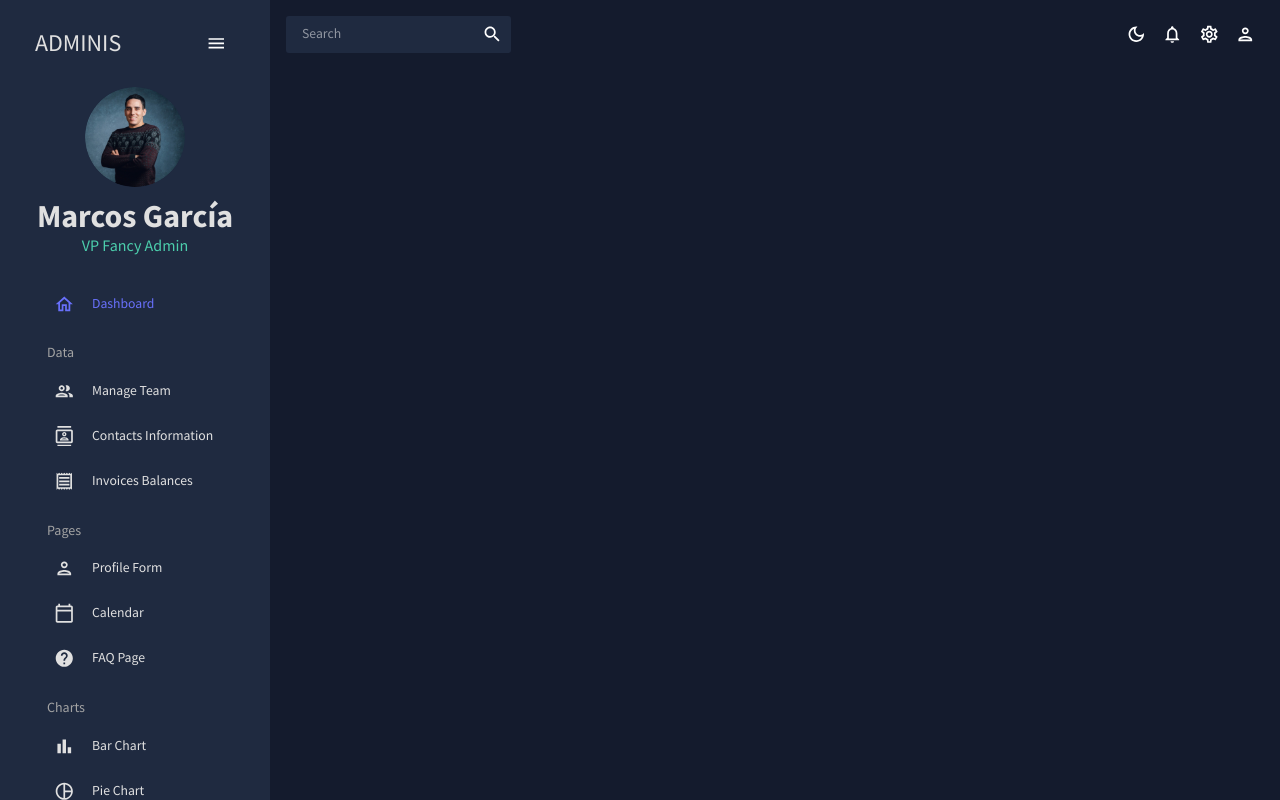
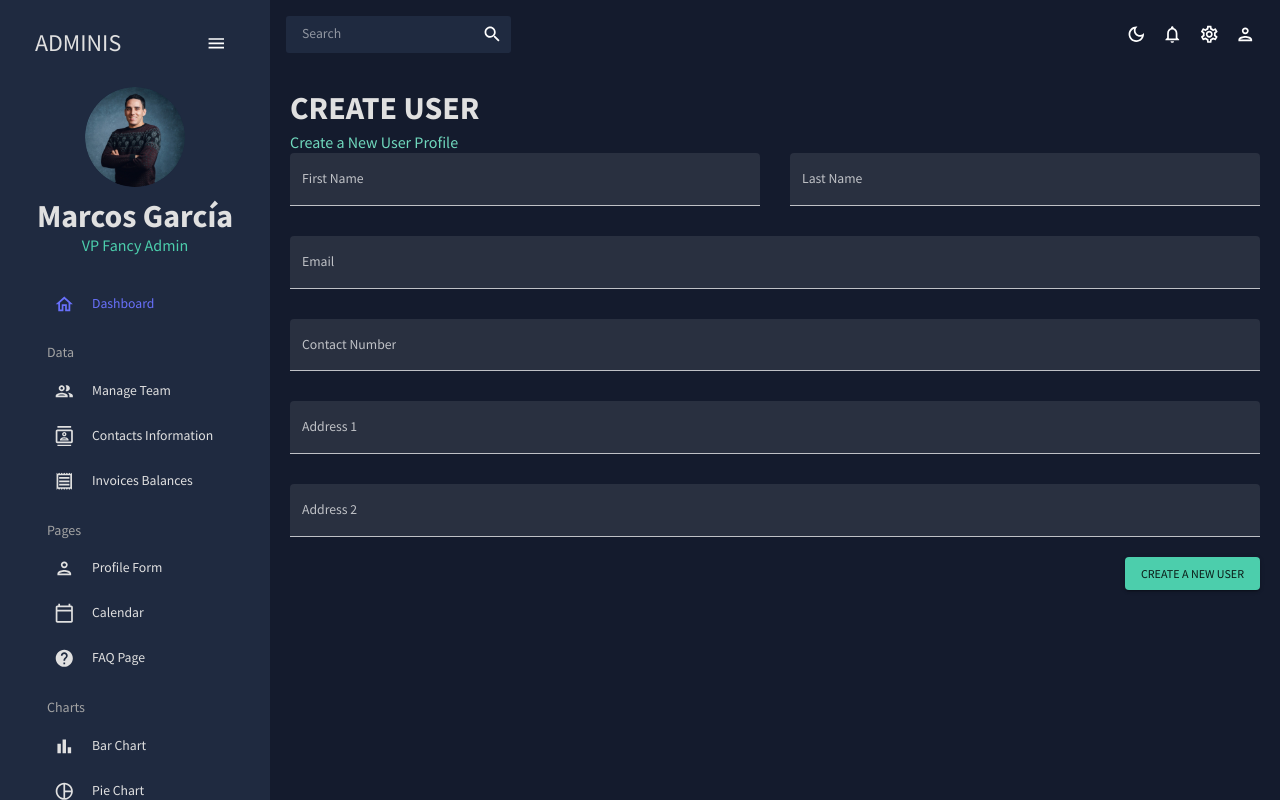
Before and after one commit to garciamarcoss/Admin-Dashboard-App, a React (Create React App) app: page /form in a window 1280 px wide. Built offline with nearby package versions, Linux system fonts and the light colour scheme.

Commit message:
form pages created

```diff
--- a/src/App.js
+++ b/src/App.js
@@ -8,7 +8,7 @@ import { Team } from "./scenes/team/Team";
 import {Invoices} from "./scenes/invoices/Invoices";
 import { Contacts } from "./scenes/contacts/Contacts";
 // import {Bar} from "./scenes/Bar";
-// import {Form} from "./scenes/Form";
+import {Form} from "./scenes/form/Form";
 // import {Line} from "./scenes/Line";
 // import {Pie} from "./scenes/Pie";
 // import {FAQ} from "./scenes/Faq";
@@ -31,7 +31,7 @@ function App() {
               <Route path="/team" element={<Team />} />
               <Route path="/contacts" element={<Contacts />} />
               <Route path="/invoices" element={<Invoices />} />
-              {/* <Route path="/form" element={<Form />} /> */}
+              <Route path="/form" element={<Form />} />
               {/* <Route path="/bar" element={<Bar />} /> */}
               {/* <Route path="/pie" element={<Pie />} /> */}
               {/* <Route path="/line" element={<Line />} /> */}
--- /dev/null
+++ b/src/scenes/form/Form.jsx
@@ -0,0 +1,153 @@
+import { Box, Button, TextField } from "@mui/material";
+import { Formik } from "formik";
+import * as yup from "yup";
+import useMediaQuery from "@mui/material/useMediaQuery";
+import { Header } from "../../components/Header";
+
+const initialValues = {
+  firstName: "",
+  lastName: "",
+  email: "",
+  contact: "",
+  address1: "",
+  address2: "",
+};
+
+const phoneRegExp =
+  /^((\+[1-9]{1,4}[ -]?)|(\([0-9]{2,3}\)[ -]?)|([0-9]{2,4})[ -]?)*?[0-9]{3,4}[ -]?[0-9]{3,4}$/;
+
+const userSchema = yup.object().shape({
+  firstName: yup.string().required("required"),
+  lastName: yup.string().required("required"),
+  email: yup.string().email("Invalid email").required("required"),
+  contact: yup
+    .string()
+    .matches(phoneRegExp, "Phone number is not valid")
+    .required("required"),
+  address1: yup.string().required("required"),
+  address2: yup.string().required("required"),
+});
+
+export const Form = () => {
+  const isNonMobile = useMediaQuery("(min-width:600px");
+  const handleFormSubmit = (values) => {
+    console.log(values);
+  };
+
+  return (
+    <Box m="20px">
+      <Header title="CREATE USER" subtitle="Create a New User Profile" />
+
+
+      <Formik
+        onSubmit={handleFormSubmit}
+        initialValues={initialValues}
+        validationSchema={userSchema}
+      >
+        {({
+          values,
+          errors,
+          touched,
+          handleBlur,
+          handleChange,
+          handleSubmit,
+        }) => (
+          <form onSubmit={handleSubmit}>
+            <Box
+              display="grid"
+              gap="30px"
+              gridTemplateColumns="repeat(4, minmax(0, 1fr))"
+              sx={{
+                "& > div": { gridColumn: isNonMobile ? undefined : "span 4" },
+              }}
+            >
+              <TextField
+                fullWidth
+                variant="filled"
+                type="text"
+                label="First Name"
+                onBlur={handleBlur}
+                onChange={handleChange}
+                value={values.firstName}
+                name="firstName"
+                error={!!touched.firstName && !!errors.firstName}
+                helperText={touched.firstName && errors.firstName}
+                sx={{ gridColumn: "span 2" }}
+              />
+              <TextField
+                fullWidth
+                variant="filled"
+                type="text"
+                label="Last Name"
+                onBlur={handleBlur}
+                onChange={handleChange}
+                value={values.lastName}
+                name="lastName"
+                error={!!touched.lastName && !!errors.lastName}
+                helperText={touched.lastName && errors.lastName}
+                sx={{ gridColumn: "span 2" }}
+              />
+              <TextField
+                fullWidth
+                variant="filled"
+                type="text"
+                label="Email"
+                onBlur={handleBlur}
+                onChange={handleChange}
+                value={values.email}
+                name="email"
+                error={!!touched.email && !!errors.email}
+                helperText={touched.email && errors.email}
+                sx={{ gridColumn: "span 4" }}
+              />
+              <TextField
+                fullWidth
+                variant="filled"
+                type="text"
+                label="Contact Number"
+                onBlur={handleBlur}
+                onChange={handleChange}
+                value={values.contact}
+                name="contact"
+                error={!!touched.contact && !!errors.contact}
+                helperText={touched.contact && errors.contact}
+                sx={{ gridColumn: "span 4" }}
+              />
+              <TextField
+                fullWidth
+                variant="filled"
+                type="text"
+                label="Address 1"
+                onBlur={handleBlur}
+                onChange={handleChange}
+                value={values.address1}
+                name="address1"
+                error={!!touched.address1 && !!errors.address1}
+                helperText={touched.address1 && errors.address1}
+                sx={{ gridColumn: "span 4" }}
+              />
+              <TextField
+                fullWidth
+                variant="filled"
+                type="text"
+                label="Address 2"
+                onBlur={handleBlur}
+                onChange={handleChange}
+                value={values.address2}
+                name="address2"
+                error={!!touched.address2 && !!errors.address2}
+                helperText={touched.address2 && errors.address2}
+                sx={{ gridColumn: "span 4" }}
+              />
+            </Box>
+            <Box display="flex" justifyContent="end" mt="20px">
+              <Button type="submit" color="secondary" variant="contained">
+                Create a New User
+              </Button>
+            </Box>
+          </form>
+        )}
+      </Formik>
+    </Box>
+  );
+};
```
